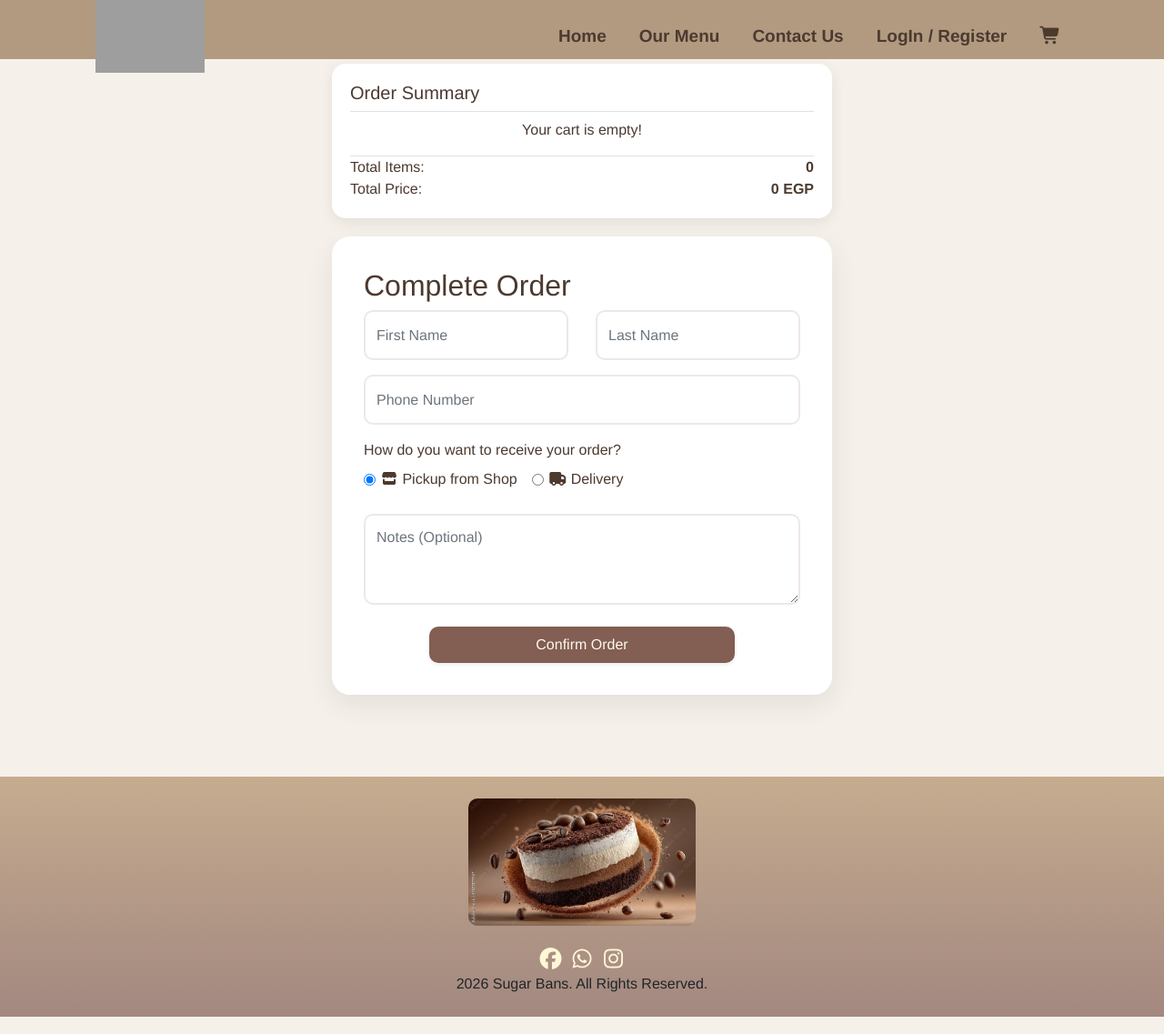
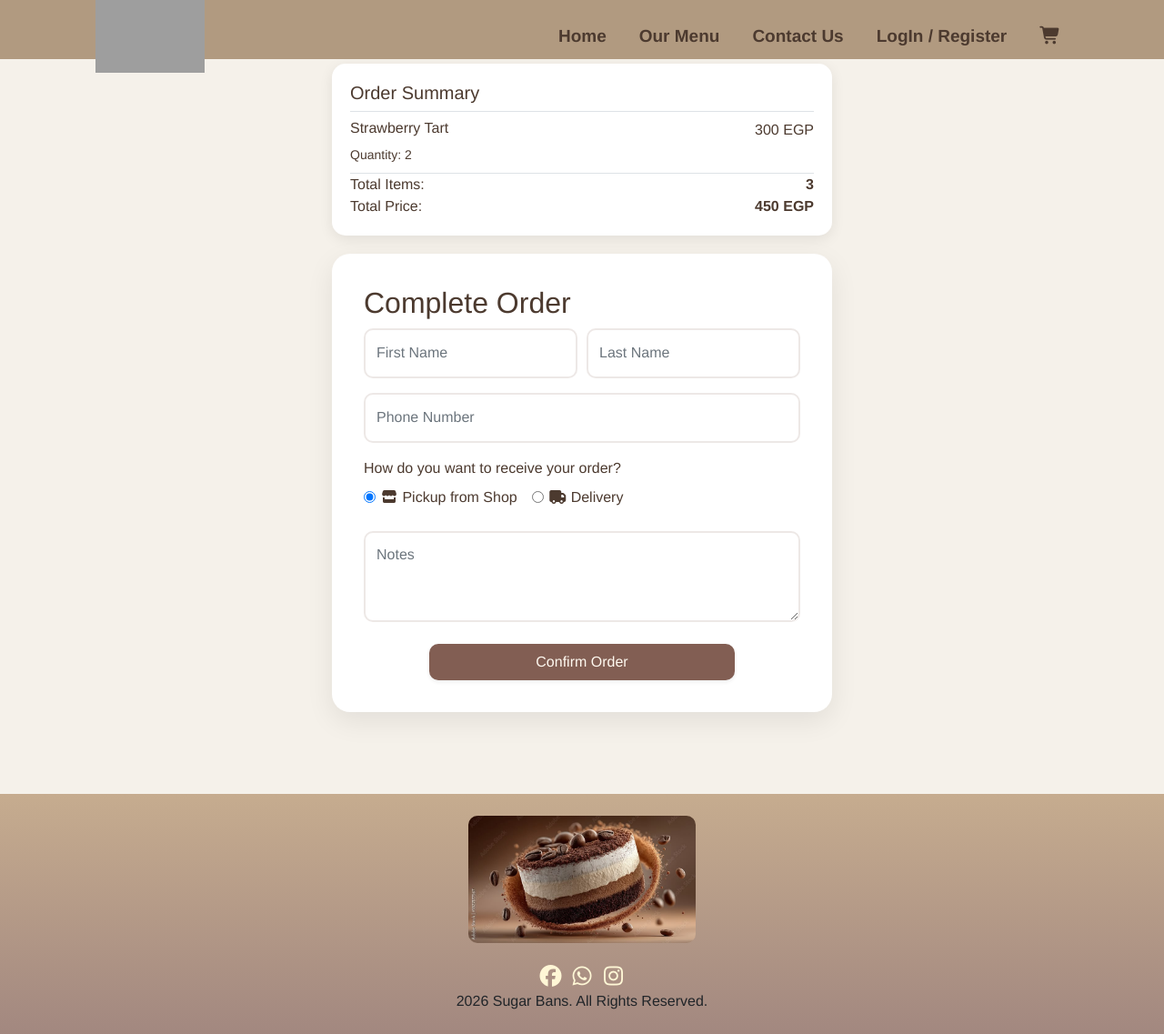
Before and after one commit to alaamahmoudgaad/sugar-bans, a PHP site: page /cart.php in a window 1280 px wide. Shown: the whole page at 91% size. Run offline with PHP 8.4, Linux system fonts and the light colour scheme; grey boxes are pictures that could not be loaded.

Commit message:
fix layout and add menu filter

```diff
--- a/cart.php
+++ b/cart.php
@@ -1,71 +1,49 @@
 <?php
-  session_start();
-  require_once 'includes/db.php';
   include 'includes/header.php';
   include 'includes/navbar.php';
 ?>
 
 <div class="form-bg">
+
     <div class="order-summary-box">
+
         <h5 class="border-bottom pb-2">Order Summary</h5>
 
-        <?php
-        $totalPrice = 0;
-        $totalItems = 0;
-        if (isset($_SESSION['cart']) && !empty($_SESSION['cart'])):
-            foreach ($_SESSION['cart'] as $item):
-                if ($item['type'] === 'product') {
-                    $stmt = $connect->prepare("SELECT product_name, product_price FROM products WHERE product_id = ?");
-                } else {
-                    $stmt = $connect->prepare("SELECT box_name as product_name, box_price as product_price FROM boxes WHERE box_id = ?");
-                }
-                $stmt->execute([$item['id']]);
-                $product = $stmt->fetch();
-
-                if ($product):
-                    $subtotal = $product['product_price'] * $item['quantity'];
-                    $totalPrice += $subtotal;
-                    $totalItems += $item['quantity'];
-        ?>
         <div class="d-flex justify-content-between mb-2">
                 <div>
-                    <h6><?php echo $product['product_name']; ?></h6>
-                    <small>Quantity: <?php echo $item['quantity']; ?></small>
+                    <h6 >Strawberry Tart</h6>
+                    <small>Quantity: 2</small>
                 </div>
-                <span><?php echo $subtotal; ?> EGP</span>
+                <span>300 EGP</span>
             </div>
-        <?php endif; endforeach; ?>
-        <?php else: ?>
-            <p class="text-center">Your cart is empty!</p>
-        <?php endif; ?>
 
-        <div class="d-flex justify-content-between border-top mt-3">
+        <div class="d-flex justify-content-between border-top">
             <span>Total Items:</span>
-            <strong><?php echo $totalItems; ?></strong>
+            <strong>3</strong>
         </div>
 
         <div class="d-flex justify-content-between">
             <span>Total Price:</span>
-            <strong><?php echo $totalPrice; ?> EGP</strong>
+            <strong>450 EGP</strong>
         </div>
     </div>
 
 <div class="order-card">
     <h2>Complete Order</h2>
 
-        <form action="process_order.php" method="POST" id="orderForm">
+    <form action="#" method="POST">
 
-            <div class="row">
+        <div class="form-row">
+
             <div class="col-md-6">
                 <div class="form-label-group">
-                        <input type="text" id="fname" name="fname" class="form-control" placeholder="First Name"
-                               value="<?php echo $_SESSION['user_fname'] ?? ''; ?>" required>
+                    <input type="text" id="fname" name="fname" class="form-control" placeholder="First Name" required>
                 </div>
             </div>
+
             <div class="col-md-6">
                 <div class="form-label-group">
-                        <input type="text" id="lname" name="lname" class="form-control" placeholder="Last Name"
-                               value="<?php echo $_SESSION['user_lname'] ?? ''; ?>" required>
+                    <input type="text" id="lname" name="lname" class="form-control" placeholder="Last Name" required>
                 </div>
             </div>
         </div>
@@ -75,44 +53,31 @@
         </div>
 
         <div class="mb-4">
-                <label class="form-label d-block">How do you want to receive your order?</label>
-                <div class="form-check-inline">
+            <label class="form-label d-block ">How do you want to receive your order?</label>
+
+            <div class="form-check-inline ">
                 <input class="form-check-input" type="radio" name="order_state" id="pickup" value="pickup" checked onclick="AddressShow(false)">
                 <label class="form-check-label" for="pickup"><i class="fas fa-store me-1"></i> Pickup from Shop</label>
             </div>
-                <div class="form-check-inline">
+
+            <div class="form-check-inline custom-radio">
                 <input class="form-check-input" type="radio" name="order_state" id="delivery" value="delivery" onclick="AddressShow(true)">
                 <label class="form-check-label" for="delivery"><i class="fas fa-truck me-1"></i> Delivery</label>
             </div>
+
         </div>
 
-            <div id="address-div" class="form-label-group" style="display: none;">
-                <input type="text" id="address" name="address" class="form-control" placeholder="Full Address">
+        <div id="address-div" class="form-label-group">
+            <input type="tel" id="address" name="address" class="form-control" placeholder="Full Address" required>
         </div>
 
         <div class="form-label-group">
-                <textarea id="notes" name="notes" class="form-control" placeholder="Notes (Optional)" rows="3"></textarea>
+            <textarea id="notes" name="notes" class="form-control" placeholder="Notes" rows="3"></textarea>
         </div>
-
-            <input type="hidden" name="total_price_hidden" value="<?php echo $totalPrice; ?>">
 
         <button type="submit" name="submit_order" class="btn-submit shadow-sm mt-4">Confirm Order</button>
     </form>
 </div>
 </div>
 
-<script>
-function AddressShow(show) {
-    const div = document.getElementById('address-div');
-    const input = document.getElementById('address');
-    if (show) {
-        div.style.display = 'block';
-        input.setAttribute('required', 'required');
-    } else {
-        div.style.display = 'none';
-        input.removeAttribute('required');
-    }
-}
-</script>
-
 <?php include 'includes/footer.php'; ?>
```
Also changed, not shown: api.php (+0 -26 lines), menu.php (+9 -4 lines), process_order.php (deleted, +0 -51 lines). Lines whose indentation alone changed are shown as unchanged.
